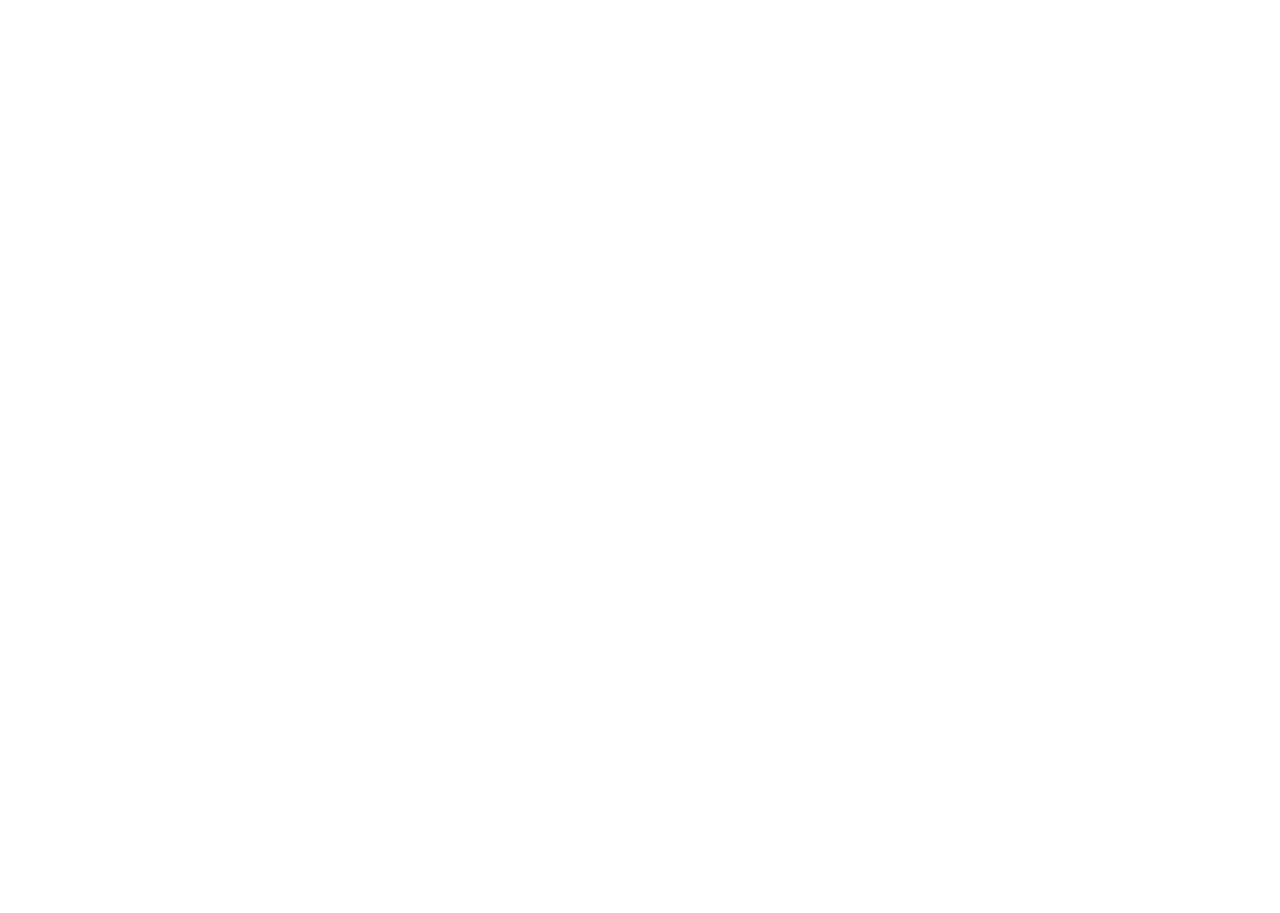
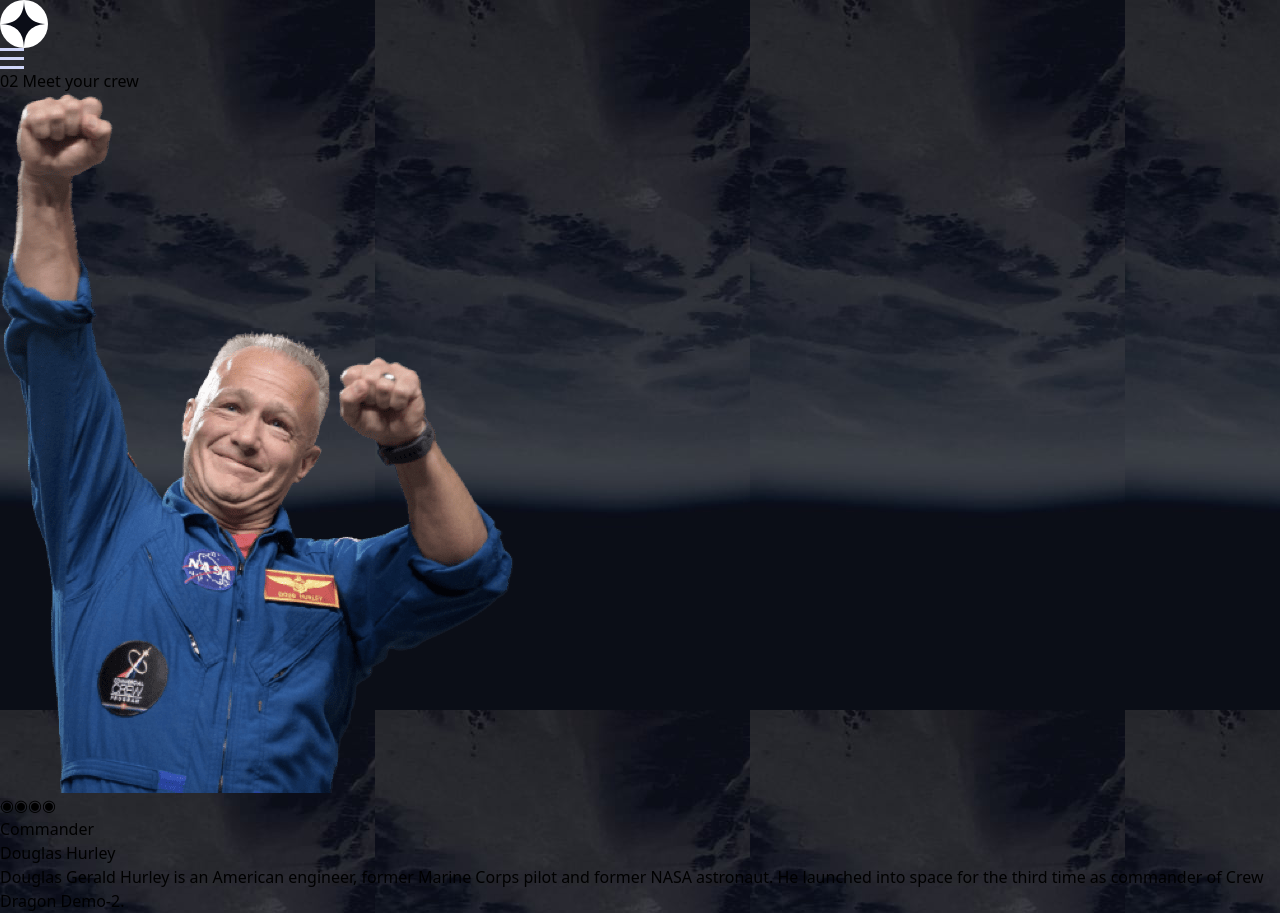
Before and after one commit to TejasMore477/Space-tourism-multi-page-website, a React (Vite) app: page /crew in a window 1280 px wide. Before the commit this address had no page. Before the commit the page ends 800 px from the top, so only its background shows below. Built offline with nearby package versions, Linux system fonts and the light colour scheme.

Commit message:
crew page

```diff
--- a/src/App.jsx
+++ b/src/App.jsx
@@ -3,6 +3,7 @@
 import Home from "./Components/Home";
 import SideMenu from './Components/partials/SideMenu';
 import Destination from "./Components/Destination";
+import Crew from "./Components/Crew";
 
 function App() {
   const [menuBar, setMenuBar] = useState(false);
@@ -13,6 +14,7 @@
       <Routes>
         <Route path="/" element={<Home setMenuBar={setMenuBar} />} />
         <Route path="/destination" element={<Destination setMenuBar={setMenuBar} />} />
+        <Route path="/crew" element={<Crew setMenuBar={setMenuBar} />} />
       </Routes>
     </div>
   );
--- /dev/null
+++ b/src/Components/Crew.jsx
@@ -0,0 +1,61 @@
+import React, { useEffect, useState } from "react";
+import Navbar from "./partials/Navbar";
+import crwMbBg from "/crew/background-crew-mobile.jpg";
+import json from "../data.json";
+
+function Crew({ setMenuBar }) {
+  const crewData = json.crew;
+  console.log(crewData);
+  const [ci, setCi] = useState(0);
+
+  useEffect(() => {
+    console.log("comp mount");
+  }, []);
+
+  return (
+    <div
+      style={{ backgroundImage: `url(${crwMbBg})` }}
+      className="px-2 pt-5 w-full h-screen bg-cover bg-center bg-no-repeat"
+    >
+      <Navbar setMenuBar={setMenuBar} />
+
+      <div className="w-full h-[88vh] text-white flex flex-col items-center justify-evenly pt-3 px-6 pb-10">
+        <p className="text-[3vw] font-light text-center"> 02 Meet your crew</p>
+        <div className="w-[60vw] h-[40vh] flex items-center justify-center">
+          <img
+            className=" h-full object-cover object-center mt-5 border-b-[1.5px] border-zinc-500"
+            src={crewData[ci].images.png}
+            alt={crewData[ci].name}
+          />
+        </div>
+        <div className="flex items-center justify-center gap-5 mt-5">
+          {crewData.map((e, i) => (
+            <button
+              key={i}
+              onClick={() => setCi(i)}
+              className={`text-[3.5vw] font-light ${
+                ci === i ? "text-white border-b-[1px]" : "text-gray-400"
+              }`}
+            >
+              ◉{" "}
+            </button>
+          ))}
+        </div>
+
+        <div className="text-center">
+          <h3 className="text-[4vw] text-zinc-400 font-semibold uppercase leading-none py-2">
+           {crewData[ci].role}
+          </h3>
+          <h2 className=" mb-5 text-[8vw] uppercase font-light leading-none">
+            {crewData[ci].name}
+          </h2>
+          <p className=" h-[10vh] mb-5 text-[3vw] leading-[17px] font-light mt-2 px-4">
+            {crewData[ci].bio}
+          </p>
+        </div>
+      </div>
+    </div>
+  );
+}
+
+export default Crew;
```
